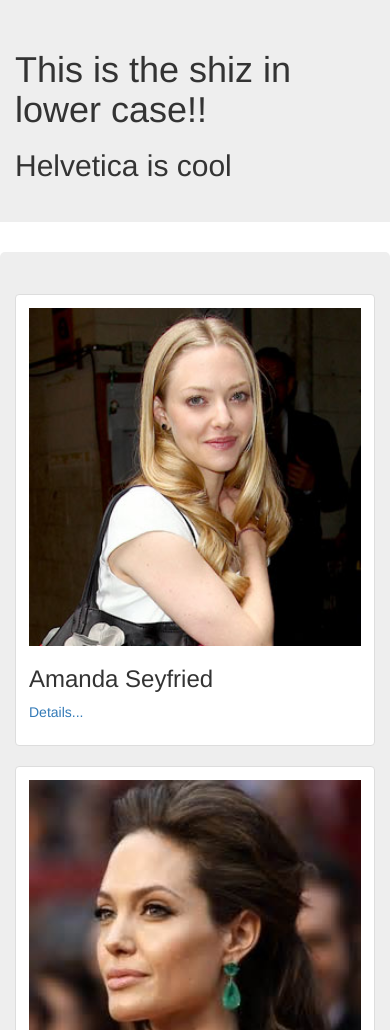
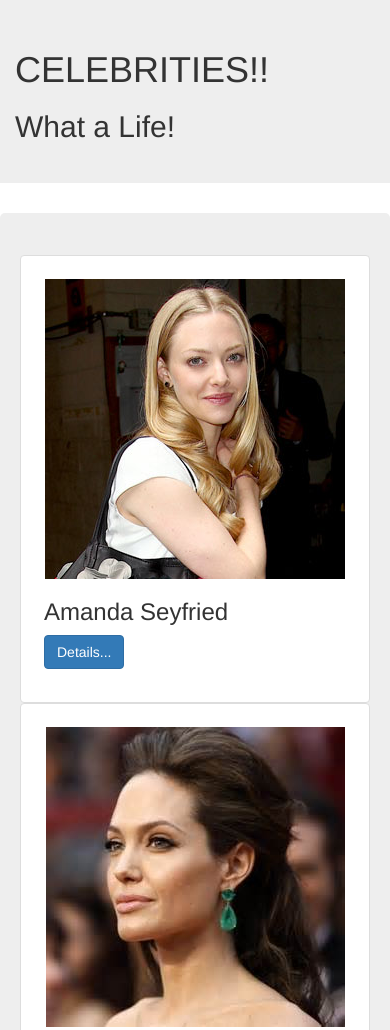
Before and after one commit to benn0039/Celebrity-Cards, a plain HTML site: page index.html in a window 390 px wide. Shown: the top 1030 px of the page. Drawn offline with Linux system fonts and the light colour scheme.

Commit message:
fixed error in list.html.... used ng-src in <img>

```diff
--- a/css/style.css
+++ b/css/style.css
@@ -6,10 +6,31 @@
 }
 
 .pic {
-    max-height: 40vh;
-    min-height: 40vh;
+    max-height: 300px;
+    min-height: 300px;
 }
 
 .caption {
     overflow: hidden;
 }
+
+@media screen and (max-width: 1200px) {
+    .detail {
+        max-width: 350px;
+        padding: 1em;
+        margin: 0 auto;
+    }
+}
+
+@media screen and (max-width: 767px) {
+
+    .thumbnail {
+    max-width: 350px;
+    padding: 1em;
+    margin: 0 auto;
+    }
+
+    .card-container {
+        max-width: 390px;
+    }
+}
--- a/index.html
+++ b/index.html
@@ -7,7 +7,7 @@
         <meta lang="en">
         <meta name="author" content="J R Bennett">
         <meta name="viewport" content="width=device-width, initial-scale=1">
-        <title>This is the title</title>
+        <title>Celebrities!</title>
 
         <!-- Stylesheets -->
         <link type="text/css" rel="stylesheet" href="libs/bootstrap/bootstrap.min.css">
@@ -19,8 +19,8 @@
     <body >
 
         <div class="jumbotron container-fluid">
-            <h1>This is the shiz in lower case!!</h1>
-            <h2>Helvetica is cool</h2>
+            <h1>CELEBRITIES!!</h1>
+            <h2>What a Life!</h2>
         </div>
         <ng-view></ng-view>
         <!-- CDN Scripts -->
@@ -34,10 +34,12 @@
         <script src="js/app.js"></script>
         <script src="js/routes.js"></script>
 
+
         <script src="js/controllers/listCtrl.js"></script>
         <script src="js/controllers/detailCtrl.js"></script>
         <script src="js/services/celebs.js"></script>
 
+
     </body>
 
 </html>
--- a/templates/list.html
+++ b/templates/list.html
@@ -2,11 +2,11 @@
     <div class="container card-container">
             <div class="thumbnail col-md-4 col-sm-6" ng-repeat="celeb in celebs.celebs">
                 <div class="caption">
-                <img src="img/{{celeb.img_file}}.jpg" class="pic center-block img-responsive">
-                <div class="card-content ">
-                    <h3>{{celeb.full_name}}</h3>
-                    <p><a class="btn-btn-default" href="#/detail/{{celeb.id}}" role="button">Details...</a></p>
-                </div>
+                    <img ng-src="img/{{celeb.img_file}}.jpg" class="pic center-block img-responsive">
+                    <div class="card-content ">
+                        <h3>{{celeb.full_name}}</h3>
+                        <p><a class="btn btn-primary" href="#/detail/{{celeb.id}}" role="button">Details...</a></p>
+                    </div>
                 </div>
             </div>
     </div>
```
Also changed, not shown: templates/detail.html (+3 -2 lines).
